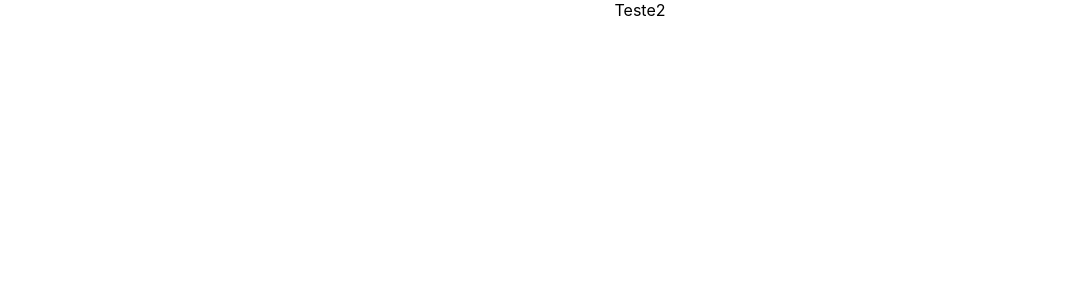
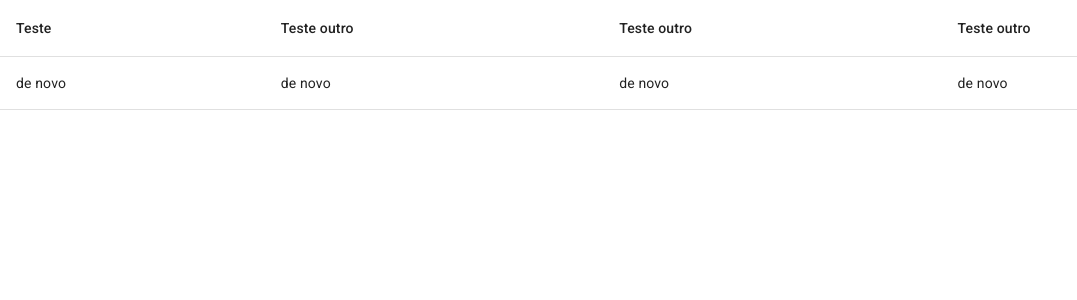
Before and after one commit to diogovaladao/desafio-4code-diogovaladao, a React (Create React App) app in the folder frontend/: page / in a window 1280 px wide. Shown: the top 300 px of the page, without its empty margins (0-1077 px from the left). Built offline with nearby package versions, Linux system fonts and the light colour scheme.

Commit message:
material funcionando

```diff
--- a/frontend/package.json
+++ b/frontend/package.json
@@ -3,6 +3,10 @@
   "version": "0.1.0",
   "private": true,
   "dependencies": {
+    "@emotion/react": "^11.10.4",
+    "@emotion/styled": "^11.10.4",
+    "@mui/icons-material": "^5.10.3",
+    "@mui/material": "^5.10.5",
     "@testing-library/jest-dom": "^5.16.5",
     "@testing-library/react": "^13.3.0",
     "@testing-library/user-event": "^13.5.0",
--- a/frontend/public/index.html
+++ b/frontend/public/index.html
@@ -1,14 +1,14 @@
 <!DOCTYPE html>
 <html lang="en">
+
 <head>
   <meta charset="utf-8" />
   <link rel="icon" href="%PUBLIC_URL%/favicon.ico" />
   <meta name="viewport" content="width=device-width, initial-scale=1" />
   <meta name="theme-color" content="#000000" />
-    <meta
-      name="description"
-      content="Web site created using create-react-app"
-    />
+  <meta name="description" content="Web site created using create-react-app" />
+  <link rel="stylesheet" href="https://fonts.googleapis.com/css?family=Roboto:300,400,500,700&display=swap" />
+  <link rel="stylesheet" href="https://fonts.googleapis.com/icon?family=Material+Icons" />
   <link rel="apple-touch-icon" href="%PUBLIC_URL%/logo192.png" />
   <!--
       manifest.json provides metadata used when your web app is installed on a
@@ -26,6 +26,7 @@
     -->
   <title>React App</title>
 </head>
+
 <body>
   <noscript>You need to enable JavaScript to run this app.</noscript>
   <div id="root"></div>
@@ -40,4 +41,5 @@
       To create a production bundle, use `npm run build` or `yarn build`.
     -->
 </body>
+
 </html>
--- a/frontend/src/App.tsx
+++ b/frontend/src/App.tsx
@@ -1,15 +1,37 @@
 import React from 'react';
-import logo from './logo.svg';
 import './App.css';
 import { BrowserRouter } from 'react-router-dom';
+import { Table, TableBody, TableCell, TableContainer, TableHead, TableRow } from '@mui/material';
 
 function App() {
+
   return (
-    <BrowserRouter>
-      <div className="App">
-        Teste2
-      </div>
-    </BrowserRouter>
+    <TableContainer>
+      <Table>
+
+        <TableHead>
+          <TableRow>
+            <TableCell>Teste</TableCell>
+            <TableCell>Teste outro</TableCell>
+            <TableCell>Teste outro</TableCell>
+            <TableCell>Teste outro</TableCell>
+          </TableRow>
+        </TableHead>
+
+        <TableBody>
+          <TableRow>
+            <TableCell>de novo</TableCell>
+            <TableCell>de novo</TableCell>
+            <TableCell>de novo</TableCell>
+            <TableCell>de novo</TableCell>
+          </TableRow>
+        </TableBody>
+
+      </Table>
+    </TableContainer>
+
+
+
   );
 }
 
```
Also changed, not shown: 1 other file (tests, documents, lock files or other folders). Lines whose indentation alone changed are shown as unchanged.
